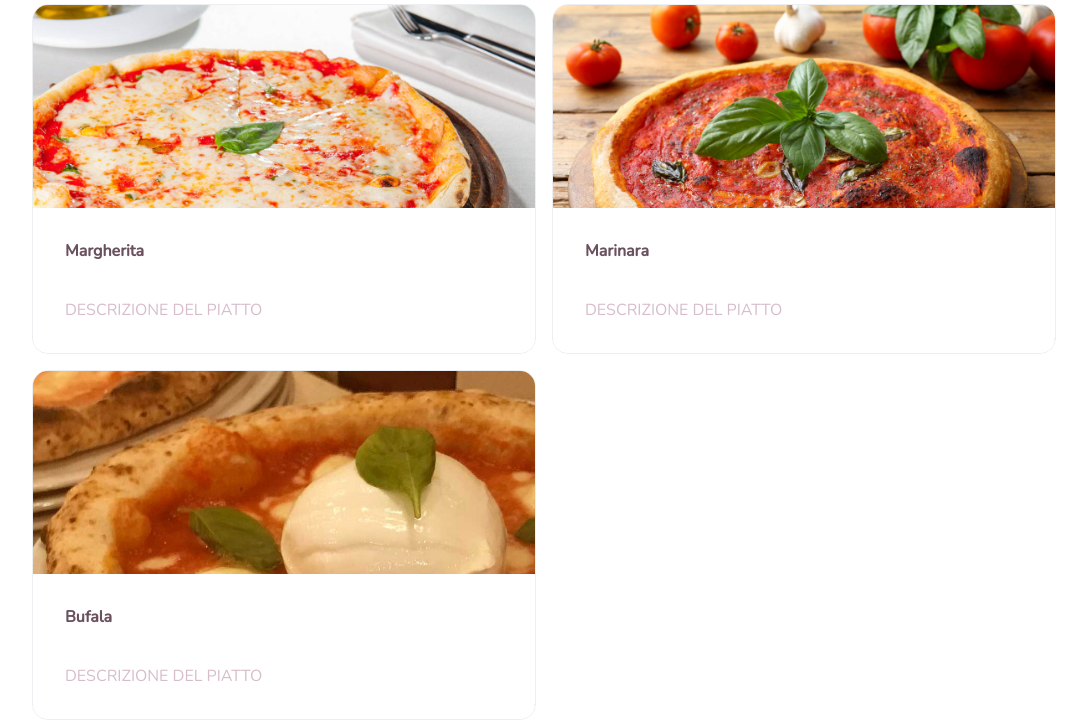
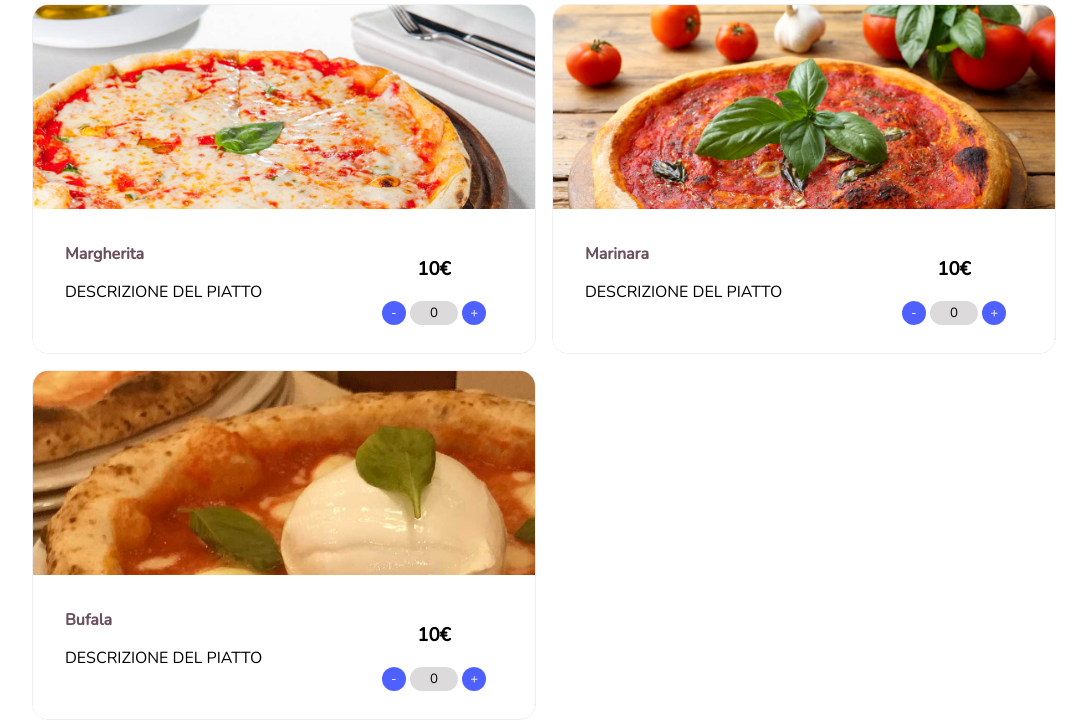
Before and after one commit to Spinny03/Il_Pescaggio, a PHP site: page /home.php in a window 1280 px wide. Shown: the part 348-1068 px from the top of the page, without its empty margins (96-1183 px from the left). Run offline with PHP 8.4, Linux system fonts and the light colour scheme; data comes from the database, SQL or seed files in the repository.

Commit message:
price + quantity buttons
-si

```diff
--- a/css/cardStyles.css
+++ b/css/cardStyles.css
@@ -41,8 +41,8 @@
     right: 0;
     z-index: 1;
     background-color: var(--surface-color);
-    transform: translateY(0);
-    transition: .2s ease-in-out;
+    display: flex;
+    min-height: 9rem;
   }
 
 
@@ -54,9 +54,53 @@
     padding: 2em;
     /*border-radius: calc(var(--curve) * 1px) 0 0 0; */
     background-color: var(--surface-color);
-    transform: translateY(0);
-    transition: .2s ease-in-out;
+    width: 18.75rem;
   }
+
+.divPrice{
+  display: flex;
+  align-items: center;
+  justify-content: center;
+  flex-grow: 1;
+  flex-direction: column;
+}
+
+.smallBtn{
+  font-family: 'nunito';
+  border: 0;
+  display: inline-block;
+  background-color: #4e60ff;
+  width: 1.5rem;
+  height: 1.5rem;
+  text-align: center;
+  border-radius: 1rem;
+  color: white;
+  cursor: pointer;
+}
+.dishNumber{
+  font-family: 'nunito';
+  border: 0;
+  display: inline-block;
+  background-color: #dcdada;
+  width: 3rem;
+  height: 1.5rem;
+  text-align: center;
+  border-radius: 1rem;
+  color: black;
+}
+
+/* Chrome, Safari, Edge, Opera */
+input::-webkit-outer-spin-button,
+input::-webkit-inner-spin-button {
+  -webkit-appearance: none;
+  margin: 0;
+}
+
+/* Firefox */
+input[type=number] {
+  -moz-appearance: textfield;
+}
+
 
   .card__title {
     font-size: 1em;
@@ -85,3 +129,8 @@
       grid-template-columns: repeat(auto-fit, minmax(270px, 1fr));
     }
   }
+  @media screen and (max-width: 530px) {
+    .card__header{
+      max-width: 10rem;
+    }
+  }
--- a/css/homeStyles.css
+++ b/css/homeStyles.css
@@ -52,6 +52,7 @@ body{
     border-radius: 16px;
     background-color: white;
     border: 1px solid #EDEEF2;
+    cursor: pointer;
 }
 
 .choice:hover {
--- a/home.php
+++ b/home.php
@@ -72,9 +72,21 @@
                                         <div class="card__header">
                                             <div class="card__header-text">
                                                 <h3 class="card__title">'.$row["dishName"].'</h3>
+                                                <p>'.$row["description"].'</p>
                                             </div>
                                         </div>
-                                        <p class="card__description">'.$row["description"].'</p>
+                                        <div class="divPrice">
+                                            <h3>'.$row["dishCost"].'€'.'</h3>
+                                            <div>
+                                                <button class="smallBtn" min="0">
+                                                    -
+                                                </button>
+                                                <input type="number" class="dishNumber" value="0">
+                                                <button class="smallBtn" min="0">
+                                                    +
+                                                </button>
+                                            </div>
+                                        </div>
                                     </div>
                                 </div>
                             ';
```
